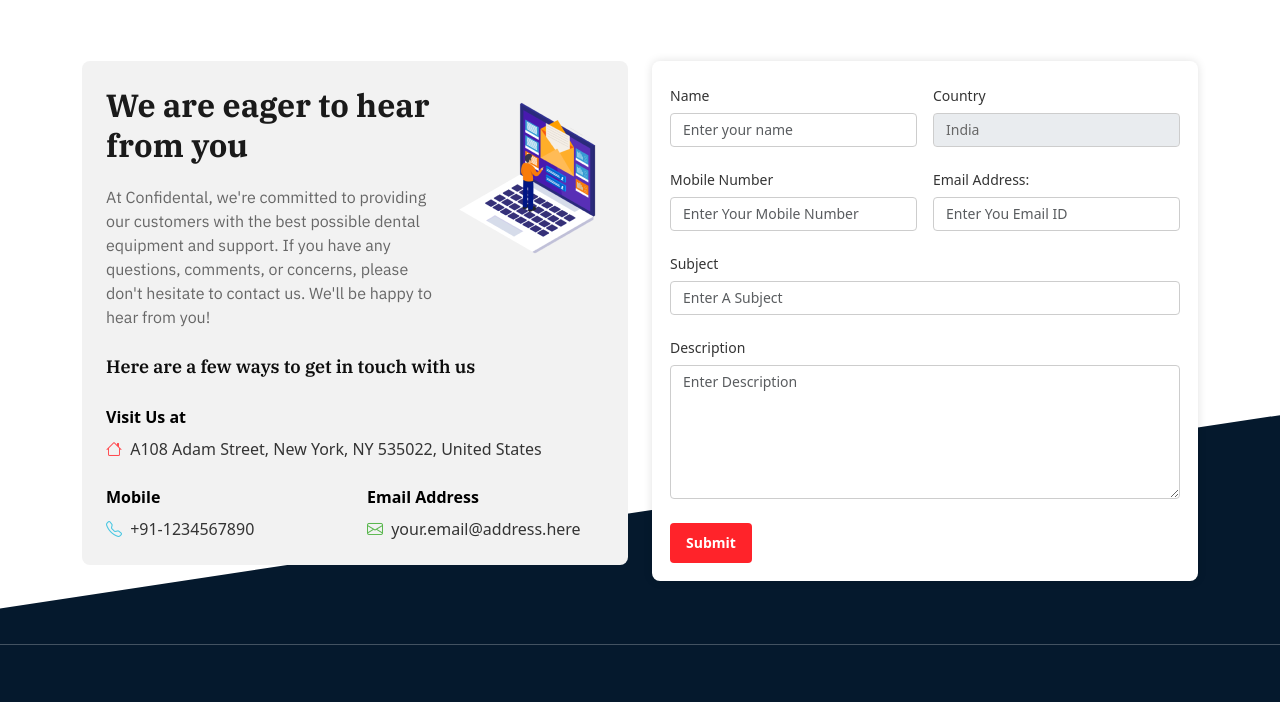
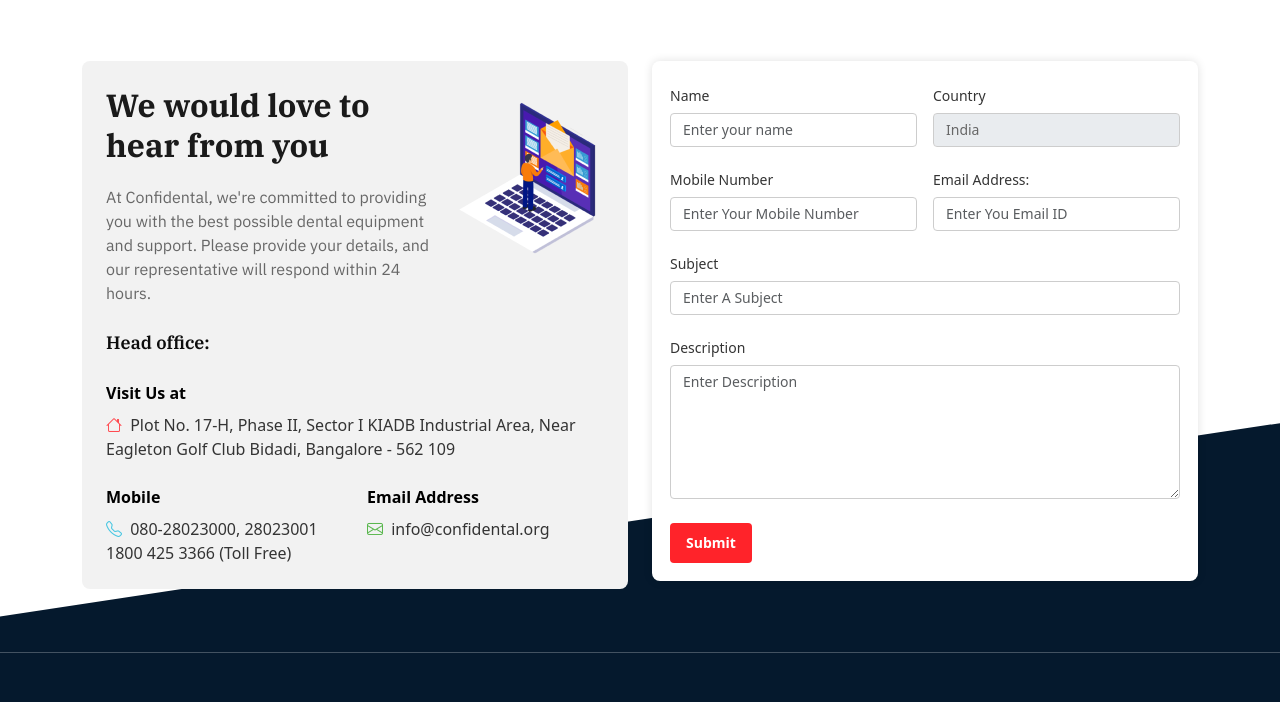
Before and after one commit to hshar/confidental-2, a plain HTML site: page contact-us.html in a window 1280 px wide. Shown: the part 54-756 px from the top of the page. Drawn offline with Linux system fonts and the light colour scheme.

Commit message:
Update contact-us.html

```diff
--- a/contact-us.html
+++ b/contact-us.html
@@ -224,23 +224,26 @@
 								<img src="assets/img/contact-img.png" class="img-fluid" alt="Conract Us" />
 							</div>
 							<div class="contact-contect-wrap">
-								<h2>We are eager to hear from you</h2>
-								<p>At Confidental, we're committed to providing our customers with the best possible dental equipment and support. If you have any questions, comments, or concerns, please don't hesitate to contact us. We'll be happy to hear from you!</p>
+								<h2>We would love to hear from you</h2>
+								<p>At Confidental, we're committed to providing you with the best possible dental equipment and support. Please provide your details, and our representative will respond within 24 hours.</p>
 							</div>
 						</div>
-						<h3>Here are a few ways to get in touch with us</h3>
+						<h3>Head office:</h3>
 						<div class="mb-4">
 							<div class="contact-label">Visit Us at</div>
-							<div class="contact-content"><i class="bi bi-house" style="color:#FF494F"></i> A108 Adam Street, New York, NY 535022, United States</div>
+							<div class="contact-content"><i class="bi bi-house" style="color:#FF494F"></i> Plot No. 17-H, Phase II, Sector I
+KIADB Industrial Area, Near Eagleton Golf Club
+Bidadi, Bangalore - 562 109</div>
 						</div>
 						<div class="row">
 							<div class="col-md-6 mb-4 mb-md-0">
 								<div class="contact-label">Mobile</div>
-								<div class="contact-content"><i class="bi bi-telephone" style="color:#49C7E2"></i> +91-1234567890</div>
+								<div class="contact-content"><i class="bi bi-telephone" style="color:#49C7E2"></i> 080-28023000, 28023001
+1800 425 3366 (Toll Free)</div>
 							</div>
 							<div class="col-md-6 mb-4 mb-md-0">
 								<div class="contact-label">Email Address</div>
-								<div class="contact-content"><i class="bi bi-envelope" style="color:#59B74D"></i> your.email@address.here</div>
+								<div class="contact-content"><i class="bi bi-envelope" style="color:#59B74D"></i> info@confidental.org</div>
 							</div>
 						</div>
 					</div>
```
